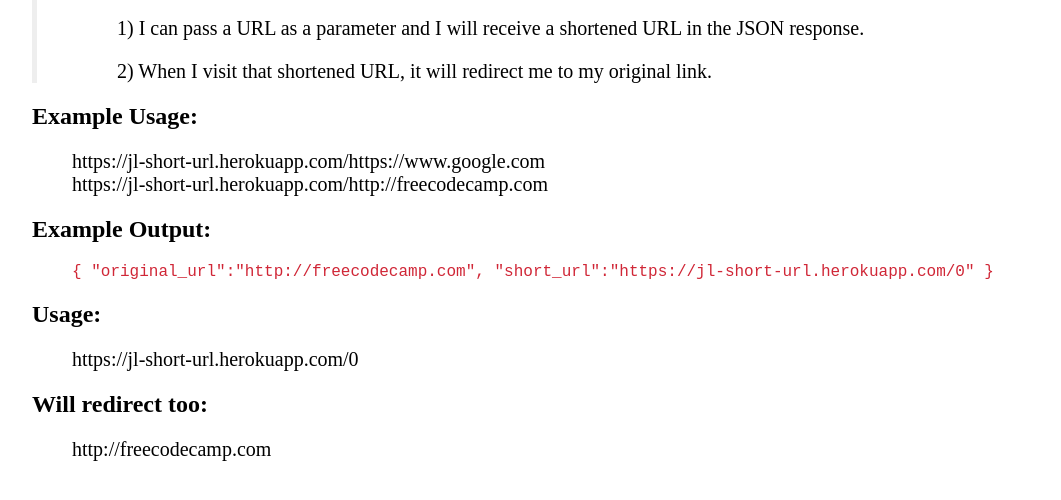
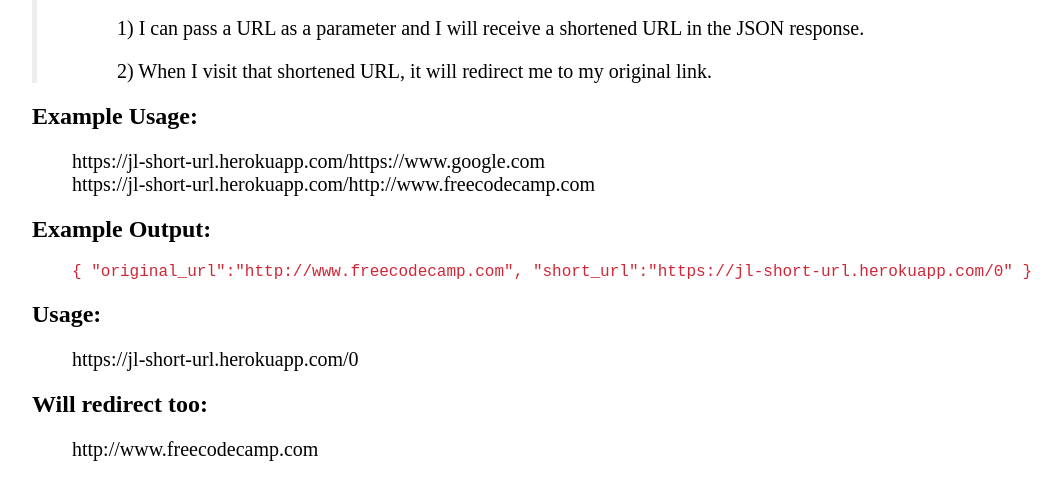
Before and after one commit to JohnL3/urlshortener, a website: page public/index.html in a window 1280 px wide. Shown: the part 108-608 px from the top of the page, without its empty margins (56-1117 px from the left). Drawn offline with Linux system fonts and the light colour scheme.

Commit message:
updated index.html

```diff
--- a/public/index.html
+++ b/public/index.html
@@ -20,13 +20,13 @@
 <div class="footer">
     <h2>Example Usage:</h2>
     <span>https://jl-short-url.herokuapp.com/https://www.google.com</span><br>
-    <span>https://jl-short-url.herokuapp.com/http://freecodecamp.com</span>
+    <span>https://jl-short-url.herokuapp.com/http://www.freecodecamp.com</span>
     <h2>Example Output:</h2>
- <code>{ "original_url":"http://freecodecamp.com", "short_url":"https://jl-short-url.herokuapp.com/0" }</code><br>
+ <code>{ "original_url":"http://www.freecodecamp.com", "short_url":"https://jl-short-url.herokuapp.com/0" }</code><br>
  <h2>Usage:</h2>
   <span>https://jl-short-url.herokuapp.com/0</span><br>
   <h2>Will redirect too:</h2>
-  <span>http://freecodecamp.com</span>
+  <span>http://www.freecodecamp.com</span>
 </div>
 </body>
 </html>
```
